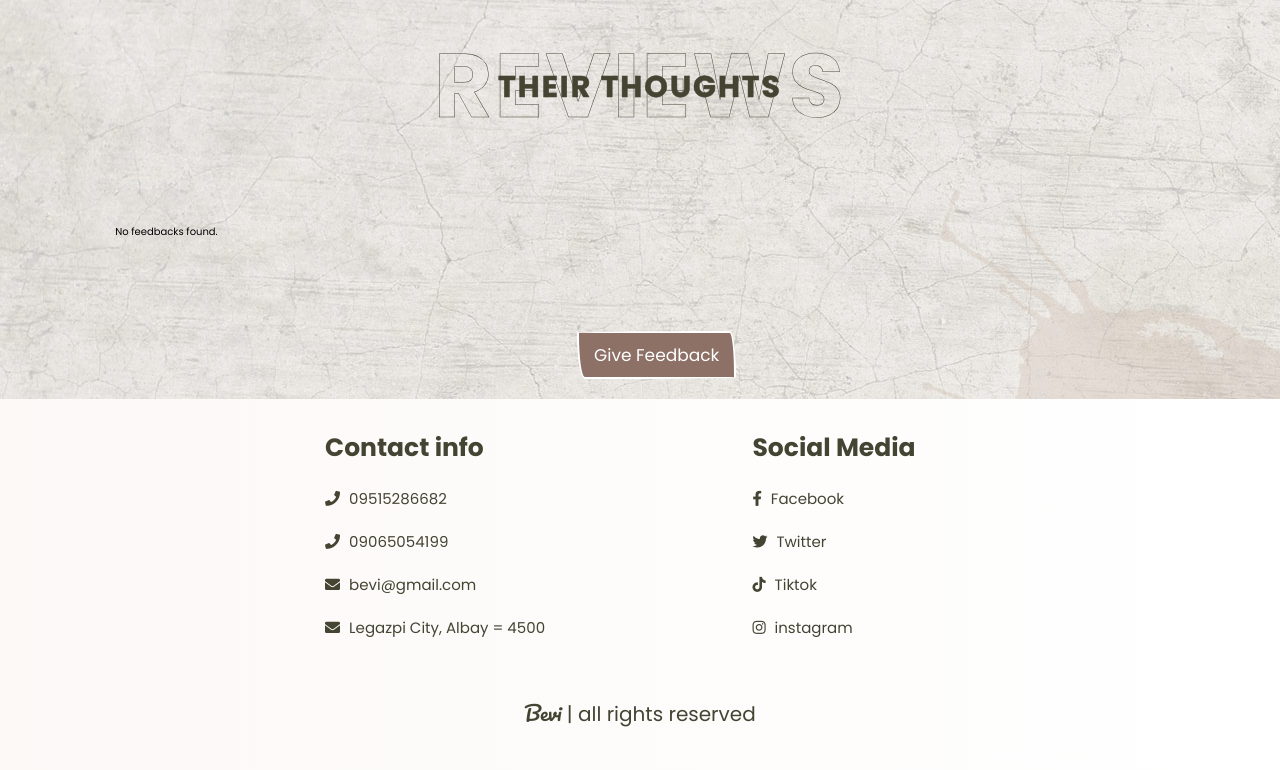
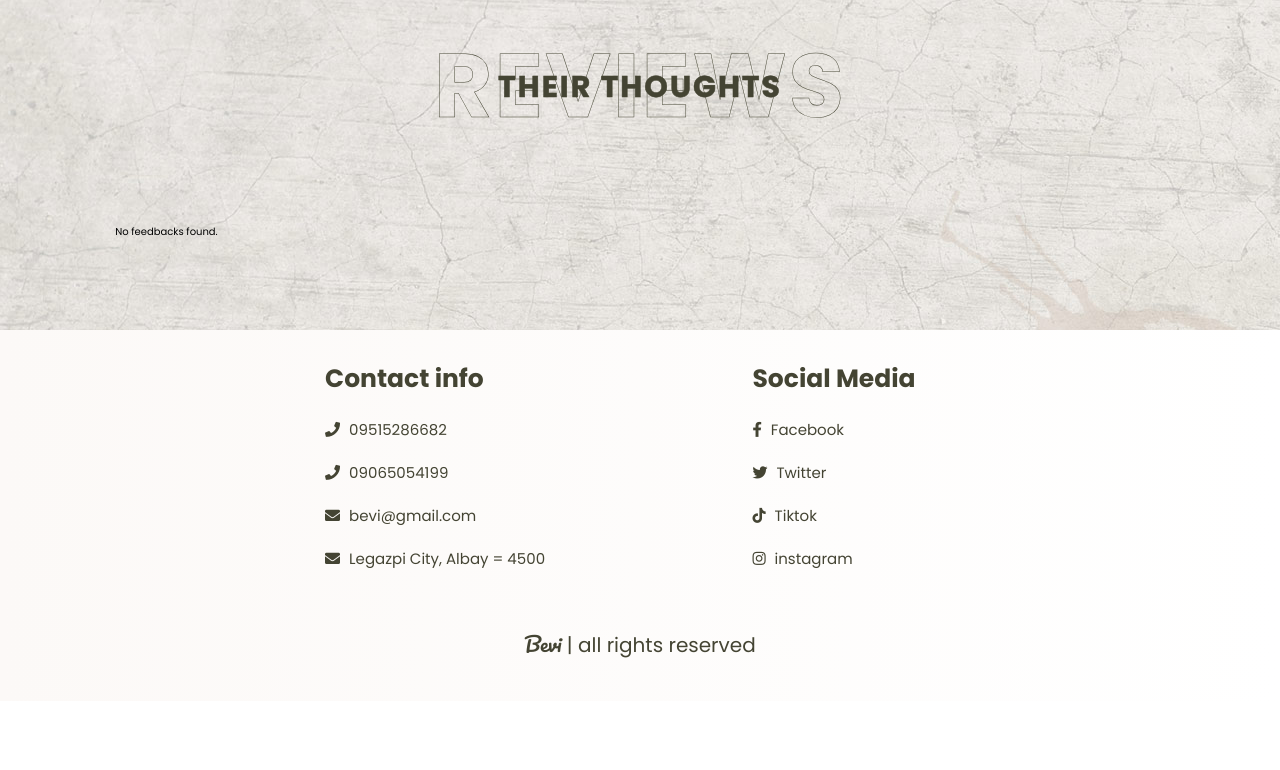
Before and after one commit to michaeljamil/bevi, a PHP site: page / in a window 1280 px wide. Shown: the part 4322-5092 px from the top of the page. After the commit the page ends 4980 px from the top, so only its background shows below. Run offline with PHP 8.4, Linux system fonts and the light colour scheme; data that the repository does not hold is empty; some web fonts are replaced.

Commit message:
Dynamic Feedback Button

```diff
--- a/index.php
+++ b/index.php
@@ -708,7 +708,18 @@
         </div>
         <div class="swiper-pagination"></div>
     </div>
-    <button onclick="openFeedbackModal()" class="review-btn">Give Feedback</a>
+
+    <?php
+        // Check if user is logged in
+        if (isset($_SESSION['loggedIn']) && $_SESSION['loggedIn'] === true) {
+            // If logged in, display logout button
+            echo ' <button onclick="openFeedbackModal()" class="review-btn">Give Feedback</a>';
+        } else {
+            // If not logged in, display login button
+            echo '';
+        }
+    ?>
+
 </section>
 
 
```
